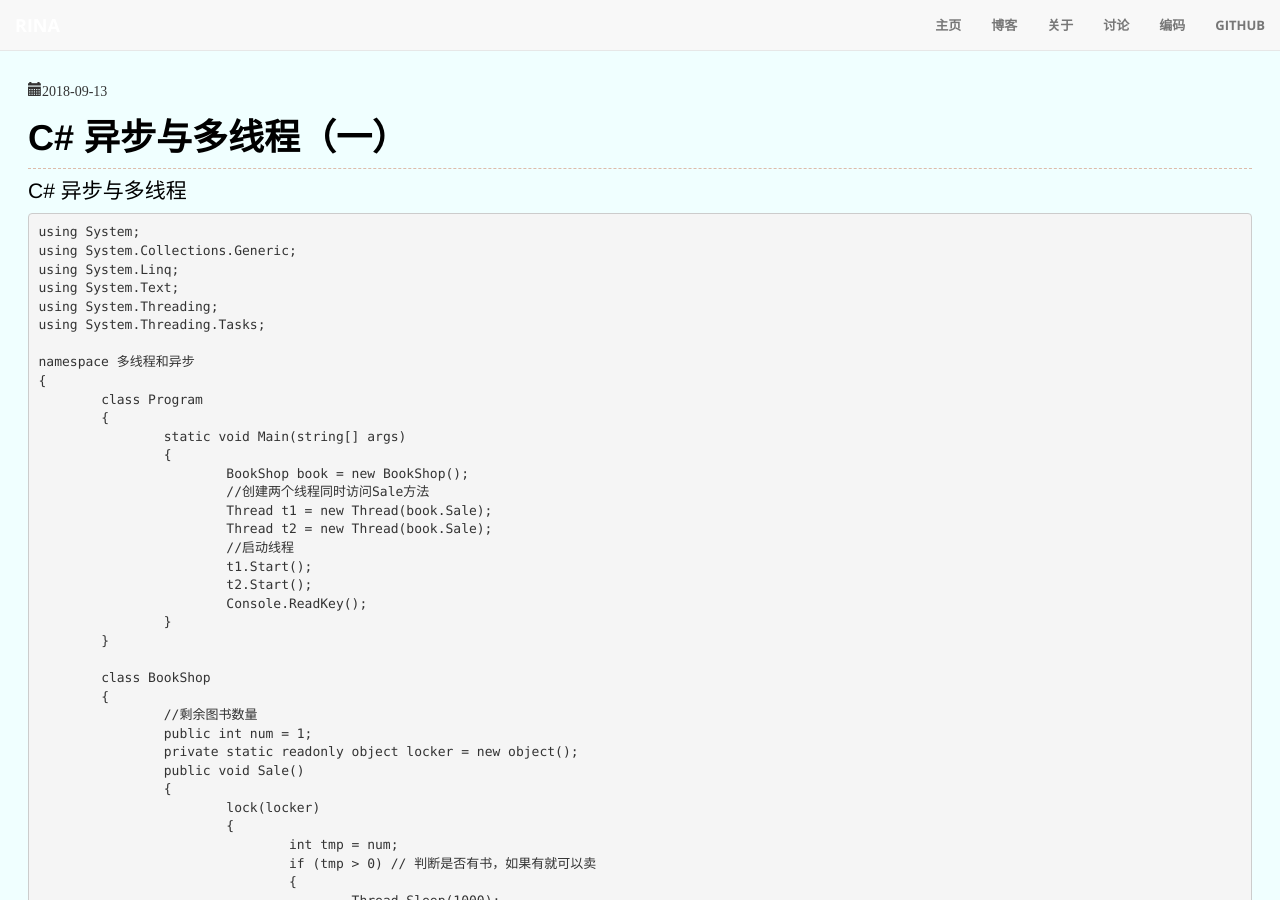
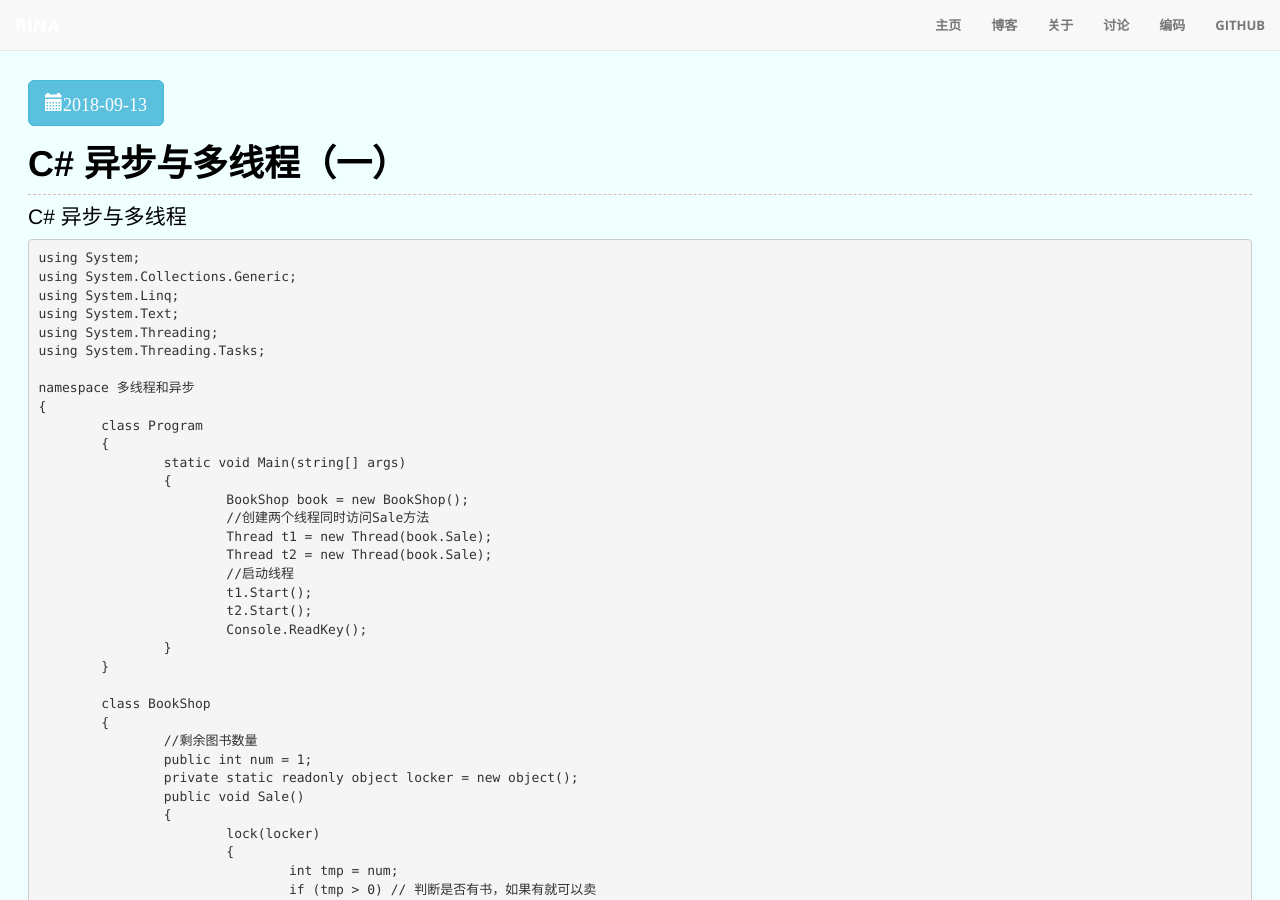
Before and after one commit to Rinaloving/Rinaloving.github.io, a Jekyll site: the page built from _posts/2018-09-13-测试博客.md, in a window 1280 px wide and 900 px high. Built offline with Jekyll 4.4.1, drawn with Linux system fonts in a browser that asks for light colours.

Commit message:
日期标志

```diff
--- a/_layouts/post.html
+++ b/_layouts/post.html
@@ -2,7 +2,7 @@
 layout: cmaster
 ---
 <div class='post'>
-  <span class='glyphicon glyphicon-calendar'>{{page.date | date: "%Y-%m-%d"}}</span>
+     <a href="#" class="btn btn-info btn-lg"><span class='glyphicon glyphicon-calendar'>{{page.date | date: "%Y-%m-%d"}}</span></a>
   <h1><a href='{{page.url}}'>{{page.title}}</a></h1>
   <div class='body'>{{ content }}</div>
 </div>
--- a/blog.html
+++ b/blog.html
@@ -9,7 +9,7 @@ full_posts: 5
 {% for post in site.posts %}
   {% if forloop.index < page.full_posts %}
   <div class='post'>
-    <span class='date'>{{post.date | date: "%Y-%m-%d"}}</span>
+    <a href="#" class="btn btn-info btn-lg"><span class='glyphicon glyphicon-calendar'>{{post.date | date: "%Y-%m-%d"}}</span></a>
     <h1><a href='{{post.url}}'>{{post.title}}</a></h1>
     <div class='body'>{{post.content}}</div>
     <a href='{{post.url}}#disqus_thread'>查看详情</a>
```
